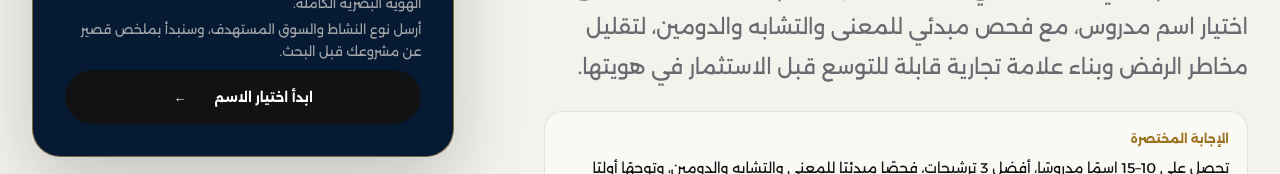
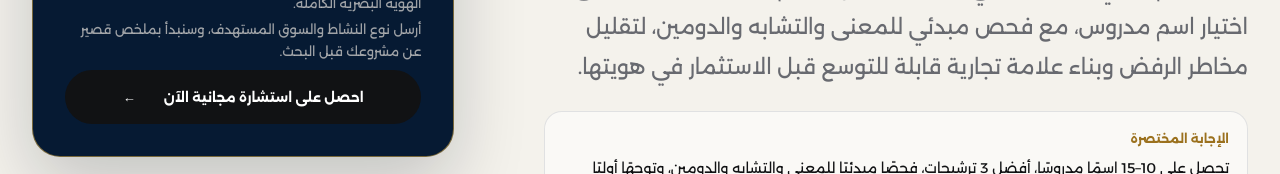
Before and after one commit to mohammedrashad2011-ui/Dewank-2026-website, a Next.js app: page /offers/brand-naming in a window 1280 px wide. Shown: the part 517-691 px from the top of the page. Built offline with nearby package versions, Linux system fonts and the light colour scheme; no server answers.

Commit message:
Copy: invite free consultation from brand naming offer CTAs

```diff
--- a/app/(ar)/offers/brand-naming/page.tsx
+++ b/app/(ar)/offers/brand-naming/page.tsx
@@ -96,7 +96,7 @@ export default function BrandNamingOfferPage() {
           <div className="offer-trust-inline"><span>10–15 اسمًا</span><span>أفضل 3 ترشيحات</span><span>توجه أولي للعلامة</span></div>
           <p>لا تشمل الباقة تسجيل العلامة أو شراء الدومين أو تصميم الهوية البصرية الكاملة.</p>
           <p className="brand-naming-next">أرسل نوع النشاط والسوق المستهدف، وسنبدأ بملخص قصير عن مشروعك قبل البحث.</p>
-          <BrandNamingWhatsApp className="button primary" label="ابدأ اختيار الاسم" />
+          <BrandNamingWhatsApp className="button primary" label="احصل على استشارة مجانية الآن" />
         </aside>
       </section>
 
@@ -149,7 +149,7 @@ export default function BrandNamingOfferPage() {
         <span className="offer-kicker">اختيار اسم تجاري · توجه أولي للعلامة</span>
         <h2>قبل ما تصمم الشعار، اختر اسمًا يستحق أن يوضع عليه</h2>
         <p>أرسل نوع النشاط والسوق المستهدف، وسنبدأ بملخص قصير عن مشروعك قبل البحث.</p>
-        <BrandNamingWhatsApp className="button primary" label="ابدأ اختيار اسم علامتك" />
+        <BrandNamingWhatsApp className="button primary" label="احصل على استشارة مجانية الآن" />
         <div className="brand-naming-links"><Link href="/services/brand-naming">تفاصيل خدمة التسمية</Link><Link href="/guides/how-to-choose-brand-name-saudi-arabia">دليل اختيار الاسم التجاري</Link><Link href="/offers">العودة إلى العروض</Link></div>
       </section>
       <Footer />
```
